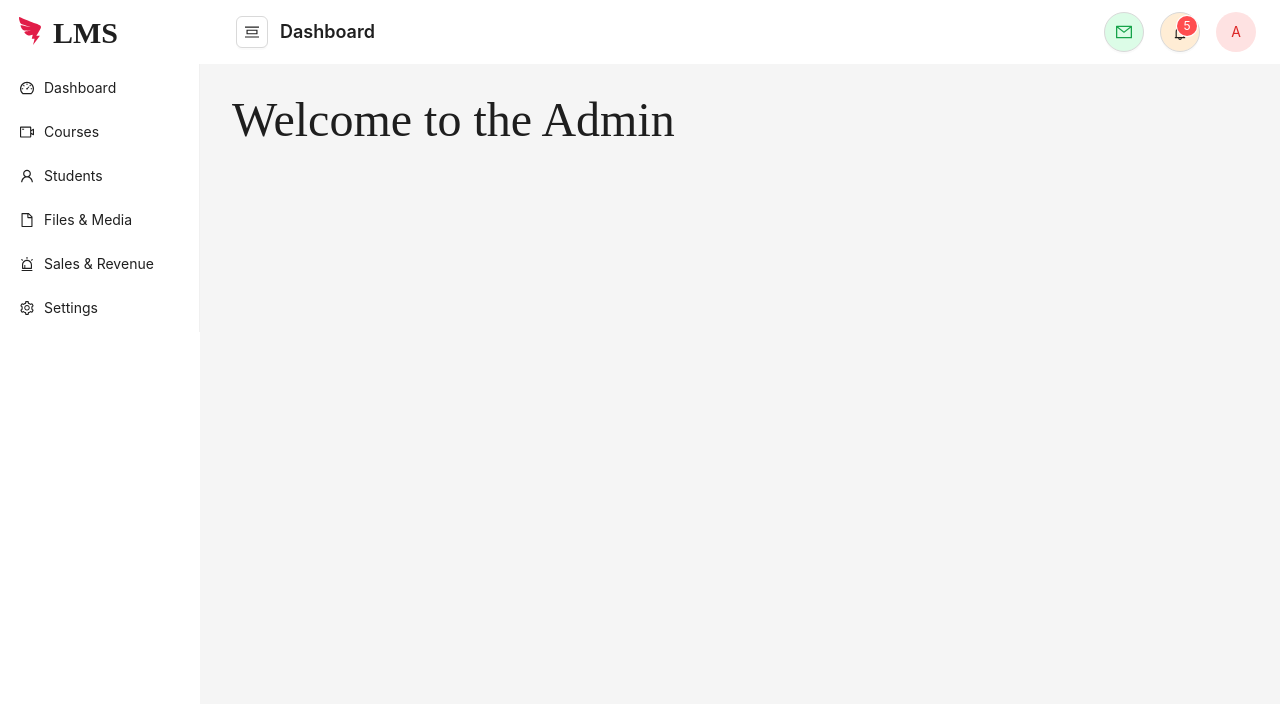
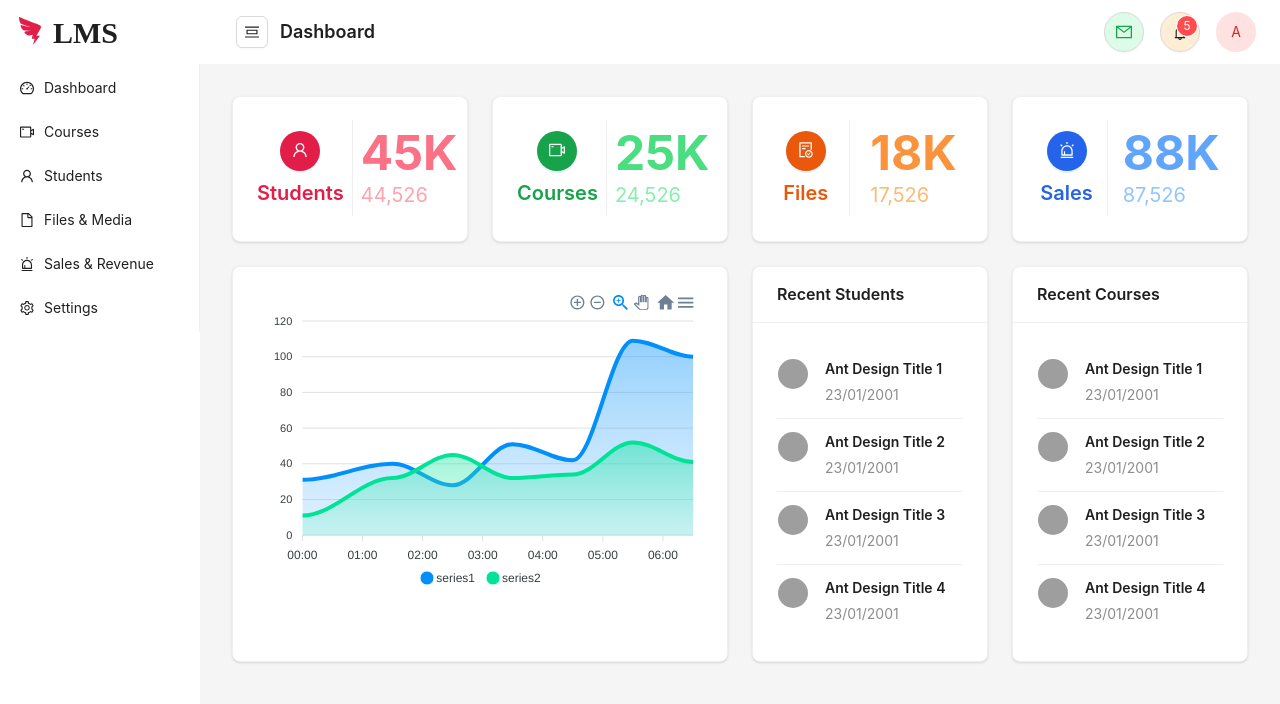
Before and after one commit to ansariabdulahad/LMS, a Next.js app in the folder front-end/: page /admin in a window 1280 px wide. Shown: the top 704 px of the page. Built offline with nearby package versions, Linux system fonts and the light colour scheme; grey boxes are pictures that could not be loaded.

Commit message:
admin panel designed added some cards

```diff
--- a/front-end/components/admin/index.jsx
+++ b/front-end/components/admin/index.jsx
@@ -1,7 +1,14 @@
-import { BellOutlined, LogoutOutlined, MailOutlined, SettingOutlined, UserOutlined } from "@ant-design/icons";
+'use client';
+import { AlertOutlined, BellOutlined, FileDoneOutlined, LogoutOutlined, MailOutlined, SettingOutlined, UserOutlined, VideoCameraOutlined } from "@ant-design/icons";
 import AdminLayout from "../shared/admin-layout";
-import { Avatar, Badge, Button, Dropdown } from "antd";
+import { Avatar, Badge, Button, Card, Divider, Dropdown, List } from "antd";
 import Link from "next/link";
+import dynamic from "next/dynamic";
+
+// use dynamic function to remove window or doc is not define error - we use while using some component
+const ReactApexChart = dynamic(() => import("react-apexcharts"), {
+    ssr: false
+});
 
 const Admin = () => {
 
@@ -51,6 +58,54 @@ const Admin = () => {
         }
     ]
 
+    // List item for recent students
+    const data = [
+        {
+            title: 'Ant Design Title 1',
+        },
+        {
+            title: 'Ant Design Title 2',
+        },
+        {
+            title: 'Ant Design Title 3',
+        },
+        {
+            title: 'Ant Design Title 4',
+        },
+    ];
+
+    // Apexcharts series and options
+    const revenue = {
+        series: [{
+            name: 'series1',
+            data: [31, 40, 28, 51, 42, 109, 100]
+        }, {
+            name: 'series2',
+            data: [11, 32, 45, 32, 34, 52, 41]
+        }],
+        options: {
+            chart: {
+                height: 350,
+                type: 'area'
+            },
+            dataLabels: {
+                enabled: false
+            },
+            stroke: {
+                curve: 'smooth'
+            },
+            xaxis: {
+                type: 'datetime',
+                categories: ["2018-09-19T00:00:00.000Z", "2018-09-19T01:30:00.000Z", "2018-09-19T02:30:00.000Z", "2018-09-19T03:30:00.000Z", "2018-09-19T04:30:00.000Z", "2018-09-19T05:30:00.000Z", "2018-09-19T06:30:00.000Z"]
+            },
+            tooltip: {
+                x: {
+                    format: 'dd/MM/yy HH:mm'
+                },
+            },
+        },
+    };
+
     // Toolbar component coding
     const Toolbar = () => (
         <>
@@ -90,12 +145,164 @@ const Admin = () => {
             toolbar={<Toolbar />}
         >
             <div>
-                <h1
-                    style={{
-                        fontFamily: 'bela-bold'
-                    }}
-                    className="text-5xl"
-                >Welcome to the Admin</h1>
+                <div className="grid md:grid-cols-4 gap-6">
+                    <Card className="shadow">
+                        <div className="flex justify-around items-center">
+                            <div className="flex items-center flex-col gap-y-2">
+                                <Button
+                                    type="primary"
+                                    icon={<UserOutlined />}
+                                    size="large"
+                                    shape="circle"
+                                    className="bg-rose-600"
+                                />
+                                <h1 className="text-xl font-semibold text-rose-600">
+                                    Students
+                                </h1>
+                            </div>
+                            <Divider
+                                type="vertical"
+                                className="h-24"
+                            />
+                            <div>
+                                <h1 className="text-5xl font-bold text-rose-400">
+                                    45K
+                                </h1>
+                                <p className="text-xl mt-1 text-rose-300">
+                                    44,526
+                                </p>
+                            </div>
+                        </div>
+                    </Card>
+                    <Card className="shadow">
+                        <div className="flex justify-around items-center">
+                            <div className="flex items-center flex-col gap-y-2">
+                                <Button
+                                    type="primary"
+                                    icon={<VideoCameraOutlined />}
+                                    size="large"
+                                    shape="circle"
+                                    className="bg-green-600"
+                                />
+                                <h1 className="text-xl font-semibold text-green-600">
+                                    Courses
+                                </h1>
+                            </div>
+                            <Divider
+                                type="vertical"
+                                className="h-24"
+                            />
+                            <div>
+                                <h1 className="text-5xl font-bold text-green-400">
+                                    25K
+                                </h1>
+                                <p className="text-xl mt-1 text-green-300">
+                                    24,526
+                                </p>
+                            </div>
+                        </div>
+                    </Card>
+                    <Card className="shadow">
+                        <div className="flex justify-around items-center">
+                            <div className="flex items-center flex-col gap-y-2">
+                                <Button
+                                    type="primary"
+                                    icon={<FileDoneOutlined />}
+                                    size="large"
+                                    shape="circle"
+                                    className="bg-orange-600"
+                                />
+                                <h1 className="text-xl font-semibold text-orange-600">
+                                    Files
+                                </h1>
+                            </div>
+                            <Divider
+                                type="vertical"
+                                className="h-24"
+                            />
+                            <div>
+                                <h1 className="text-5xl font-bold text-orange-400">
+                                    18K
+                                </h1>
+                                <p className="text-xl mt-1 text-orange-300">
+                                    17,526
+                                </p>
+                            </div>
+                        </div>
+                    </Card>
+                    <Card className="shadow">
+                        <div className="flex justify-around items-center">
+                            <div className="flex items-center flex-col gap-y-2">
+                                <Button
+                                    type="primary"
+                                    icon={<AlertOutlined />}
+                                    size="large"
+                                    shape="circle"
+                                    className="bg-blue-600"
+                                />
+                                <h1 className="text-xl font-semibold text-blue-600">
+                                    Sales
+                                </h1>
+                            </div>
+                            <Divider
+                                type="vertical"
+                                className="h-24"
+                            />
+                            <div>
+                                <h1 className="text-5xl font-bold text-blue-400">
+                                    88K
+                                </h1>
+                                <p className="text-xl mt-1 text-blue-300">
+                                    87,526
+                                </p>
+                            </div>
+                        </div>
+                    </Card>
+                    <Card className="shadow col-span-2">
+                        <ReactApexChart
+                            options={revenue.options}
+                            series={revenue.series}
+                            type="area"
+                            height={300}
+                        />
+                    </Card>
+                    <Card
+                        className="shadow"
+                        title="Recent Students"
+                    >
+                        <List
+                            itemLayout="horizontal"
+                            dataSource={data}
+                            renderItem={(item, index) => (
+                                <List.Item>
+                                    <List.Item.Meta
+                                        avatar={<Avatar src={`https://api.dicebear.com/7.x/miniavs/svg?seed=${index}`} />}
+                                        title={<a href="#" className="font-semibold">{item.title}</a>}
+                                        description="23/01/2001"
+                                    />
+                                </List.Item>
+                            )}
+                        />
+                    </Card>
+                    <Card
+                        className="shadow"
+                        title="Recent Courses"
+                    >
+                        <List
+                            itemLayout="horizontal"
+                            dataSource={data}
+                            renderItem={(item, index) => (
+                                <List.Item>
+                                    <List.Item.Meta
+                                        avatar={<Avatar src={`https://api.dicebear.com/7.x/miniavs/svg?seed=${index}`} />}
+                                        title={<a href="#" className="font-semibold">{item.title}</a>}
+                                        description="23/01/2001"
+                                    />
+                                </List.Item>
+                            )}
+                        />
+                    </Card>
+                </div>
             </div>
         </AdminLayout>
     )
--- a/front-end/package.json
+++ b/front-end/package.json
@@ -12,8 +12,10 @@
     "@ant-design/icons": "^5.3.7",
     "animate.css": "^4.1.1",
     "antd": "^5.19.3",
+    "apexcharts": "^3.51.0",
     "next": "14.2.5",
     "react": "^18",
+    "react-apexcharts": "^1.4.1",
     "react-dom": "^18"
   },
   "devDependencies": {
```
Also changed, not shown: 1 other file (tests, documents, lock files or other folders).
